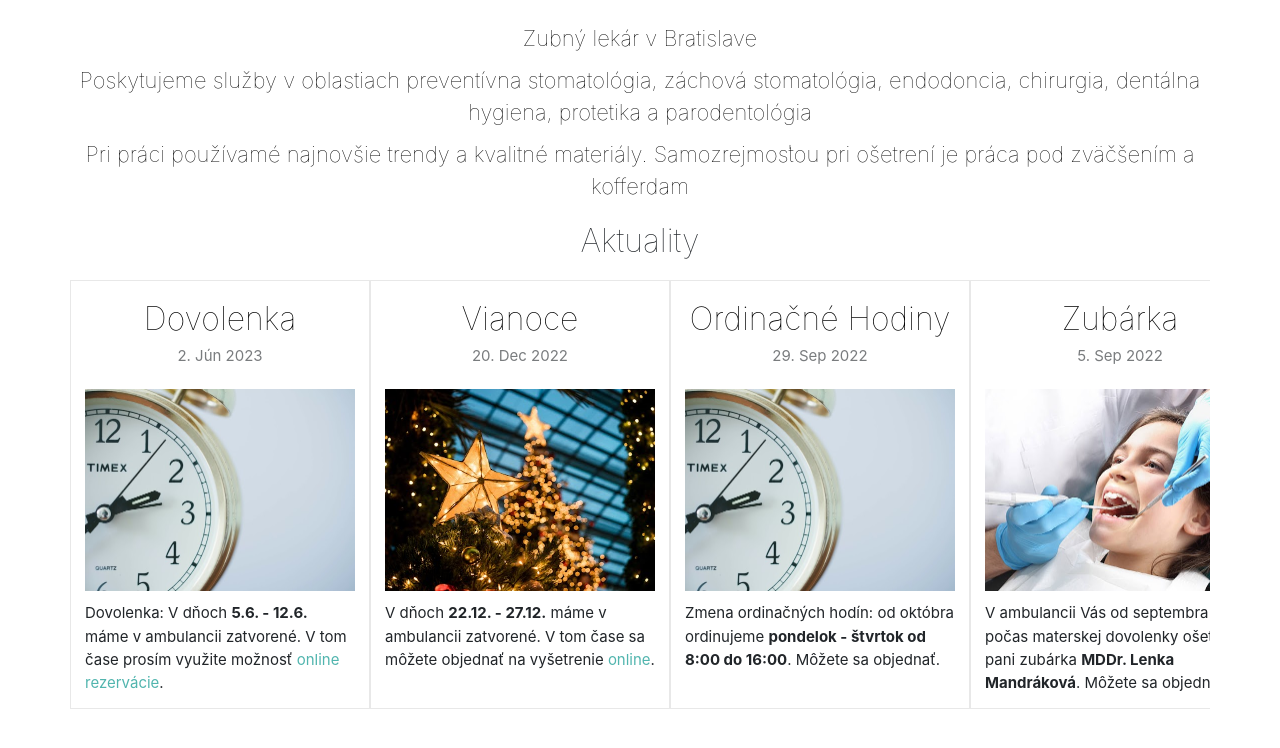
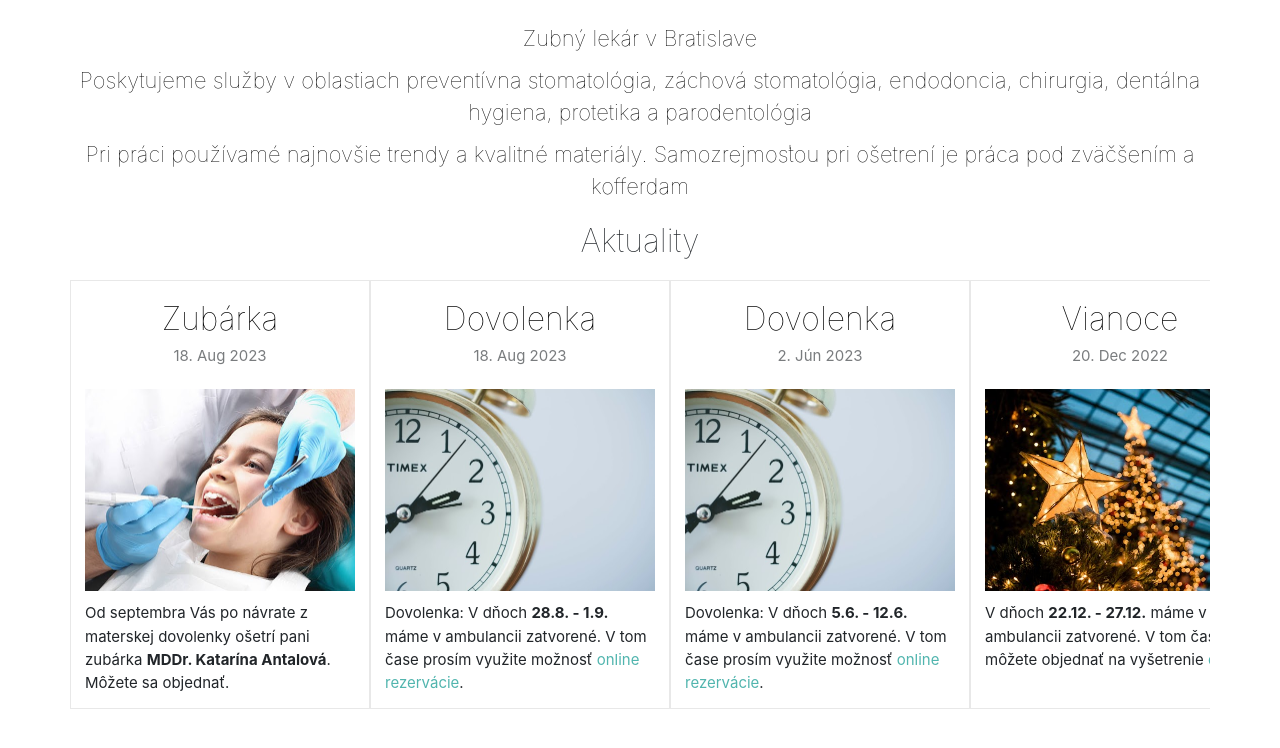
Before and after one commit to andental/andental.sk, a plain HTML site: page index.html in a window 1280 px wide. Shown: the part 1084-1832 px from the top of the page. Drawn offline with Linux system fonts and the light colour scheme; some packages are replaced by stand-ins of ours; grey boxes are pictures that could not be loaded.

Commit message:
Add Updates

```diff
--- a/index.html
+++ b/index.html
@@ -93,6 +93,24 @@
             <h2>Aktuality</h2>
 
             <div class="updates">
+                <div class="updates-item">
+                    <div class="updates-meta">
+                        <span class="updates-title">Zubárka</span>
+                    </div>
+                    <p class="updates-date">18. Aug 2023</p>
+                    <img class="updates-img" src="img/treatment.jpeg">
+                    <p class="updates-text">Od septembra Vás po návrate z materskej dovolenky ošetrí pani zubárka <b>MDDr. Katarína Antalová</b>. Môžete sa objednať.</p>
+                </div>
+
+                <div class="updates-item">
+                    <div class="updates-meta">
+                        <span class="updates-title">Dovolenka</span>
+                    </div>
+                    <p class="updates-date">18. Aug 2023</p>
+                    <img class="updates-img" src="img/otvaracie-hodiny.jpeg">
+                    <p class="updates-text">Dovolenka: V dňoch <b>28.8. - 1.9.</b> máme v ambulancii zatvorené. V tom čase prosím využite možnosť <a href="/reservation">online rezervácie</a>.</p>
+                </div>
+
                 <div class="updates-item">
                     <div class="updates-meta">
                         <span class="updates-title">Dovolenka</span>
```
